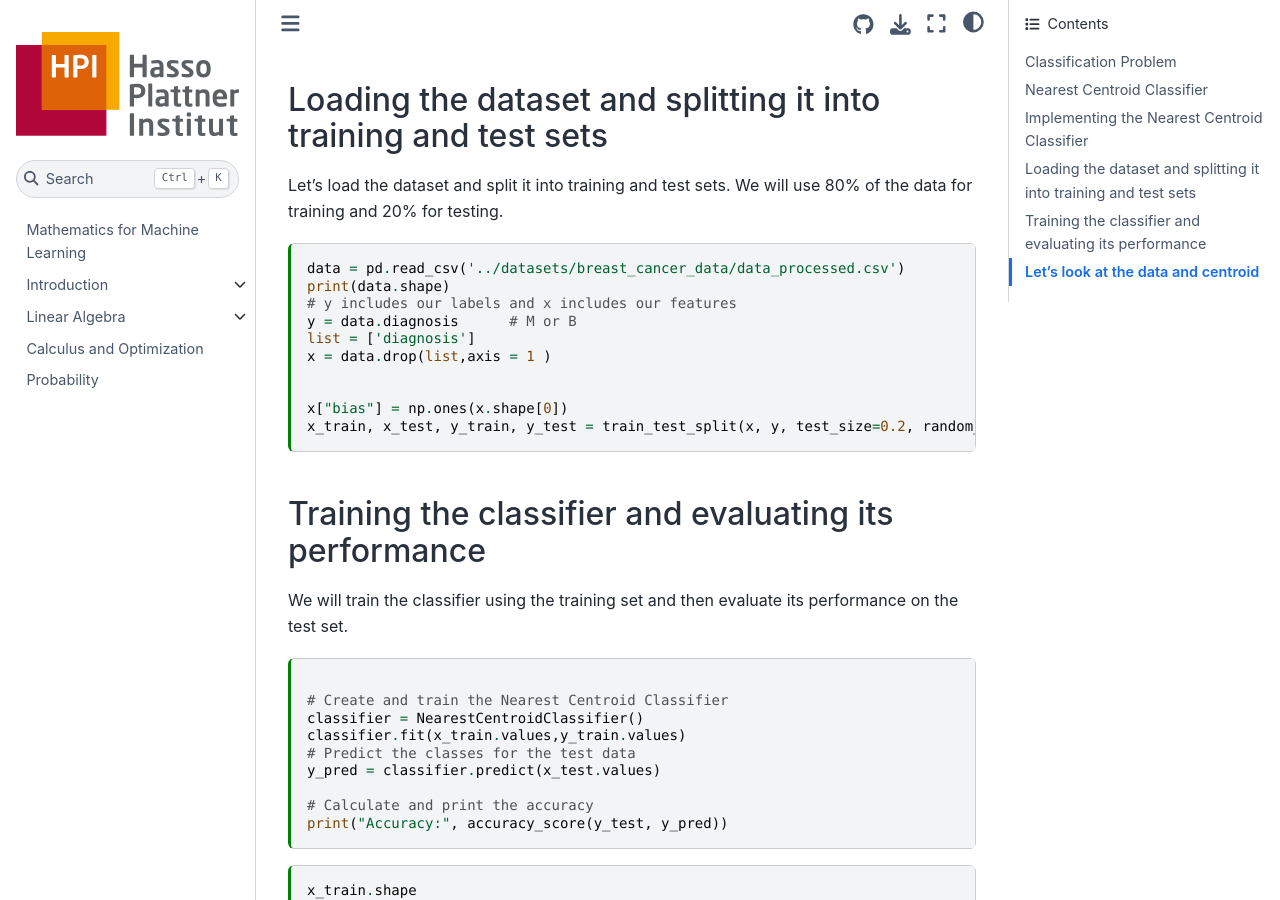
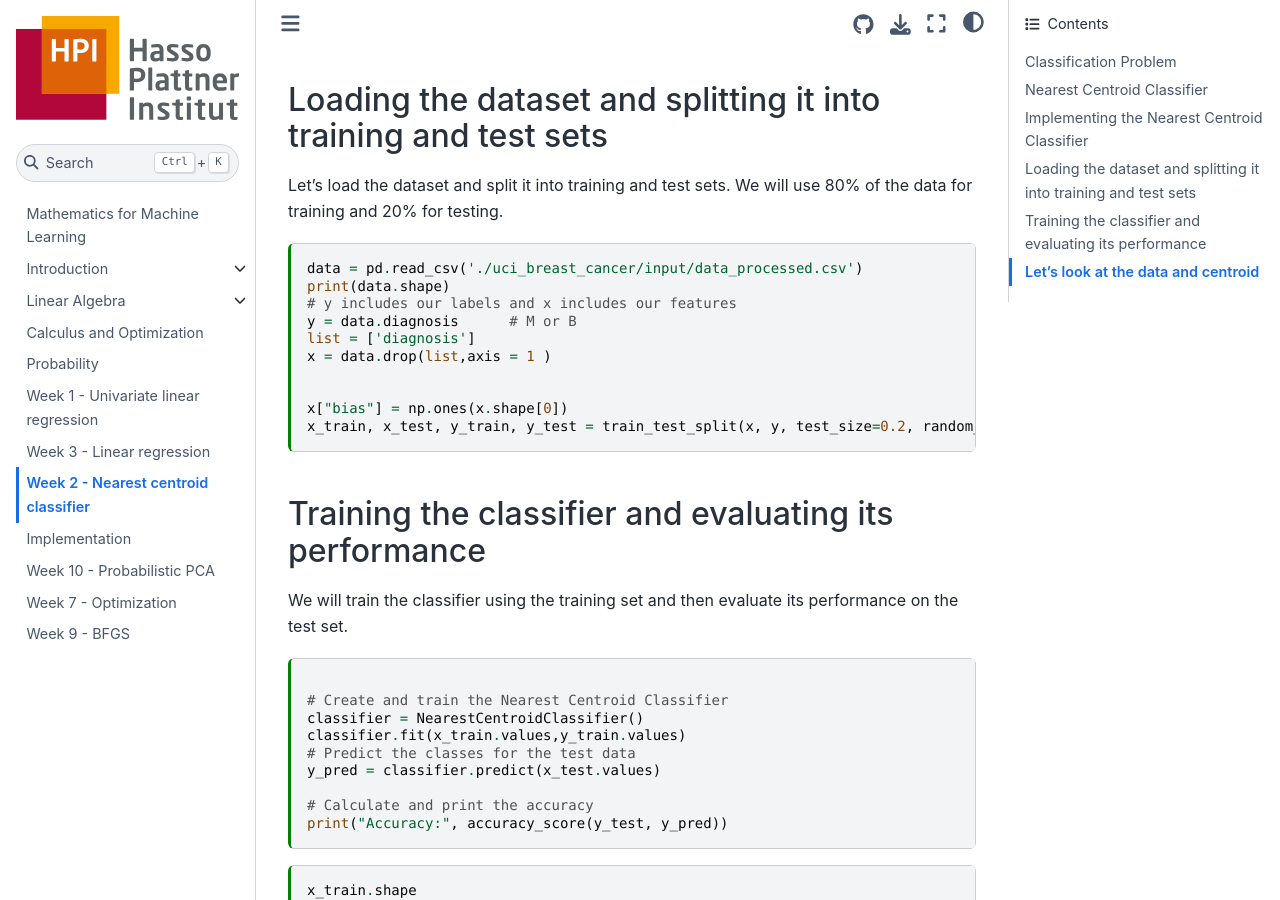
Before and after one commit to HealthML/Math4ML, a Jupyter Book: the page built from example_uci_breast_cancer/nearest_centroid.md, in a window 1280 px wide and 900 px high, scrolled down 2544 px. Built offline with Jupyter Book 1.0.4 settings and Sphinx 7.4.7 and the Sphinx Book theme 1.1.4, drawn with Linux system fonts in a browser that asks for light colours; pages that are not in the unit, such as notebooks, are missing from menus; some of the changed text lies outside the part shown.

Commit message:
all examples workand run  now

````diff
--- a/_toc.yml
+++ b/_toc.yml
@@ -24,14 +24,14 @@
     - file: chapter_linear_algebra/svd
   - file: chapter_calculus/calculus
   - file: chapter_probability/probability
-  - file: chapter1/main.ipynb
-  - file: chapter2/main.ipynb
-  - file: chapter3/main.ipynb
-  - file: chapter4/main.ipynb
-  - file: chapter5/main.ipynb
-  - file: chapter7/main.ipynb
-  - file: chapter8/main.ipynb
-  - file: chapter9/main.ipynb
-  - file: chapter10/main.ipynb
-  - file: chapter11/main.ipynb
+  - file: example_weather_stations/univariate_linreg #chapter1/main.ipynb
+  - file: example_weather_stations/linreg #chapter2/main.ipynb
+  - file: example_weather_stations/ridge_regression #chapter3/main.ipynb
+  - file: example_uci_breast_cancer/nearest_centroid #chapter4/main.ipynb
+  - file: example_uci_breast_cancer/pca #chapter5/main.ipynb
+  - file: example_genetics/pca_genetics #chapter7/main.ipynb
+  - file: example_mnist/ppca #chapter8/main.ipynb
+  - file: example_optimization/optimization #chapter9/main.ipynb
+  - file: example_optimization/optimization_second_order #chapter10/main.ipynb
+  - file: example_optimization/bfgs #chapter11/main.ipynb
 #  - file: example_uci_breast_cancer/phenotype_classification_LogisticRegression
--- a/example_uci_breast_cancer/nearest_centroid.md
+++ b/example_uci_breast_cancer/nearest_centroid.md
@@ -118,7 +118,7 @@
 
 ```{code-cell} ipython3
 
-data = pd.read_csv('../datasets/breast_cancer_data/data_processed.csv')
+data = pd.read_csv('./uci_breast_cancer/input/data_processed.csv')
 print(data.shape)
 # y includes our labels and x includes our features
 y = data.diagnosis      # M or B
--- a/requirements.txt
+++ b/requirements.txt
@@ -5,3 +5,4 @@
 seaborn
 scipy
 scikit-learn
+pysnptools
````
